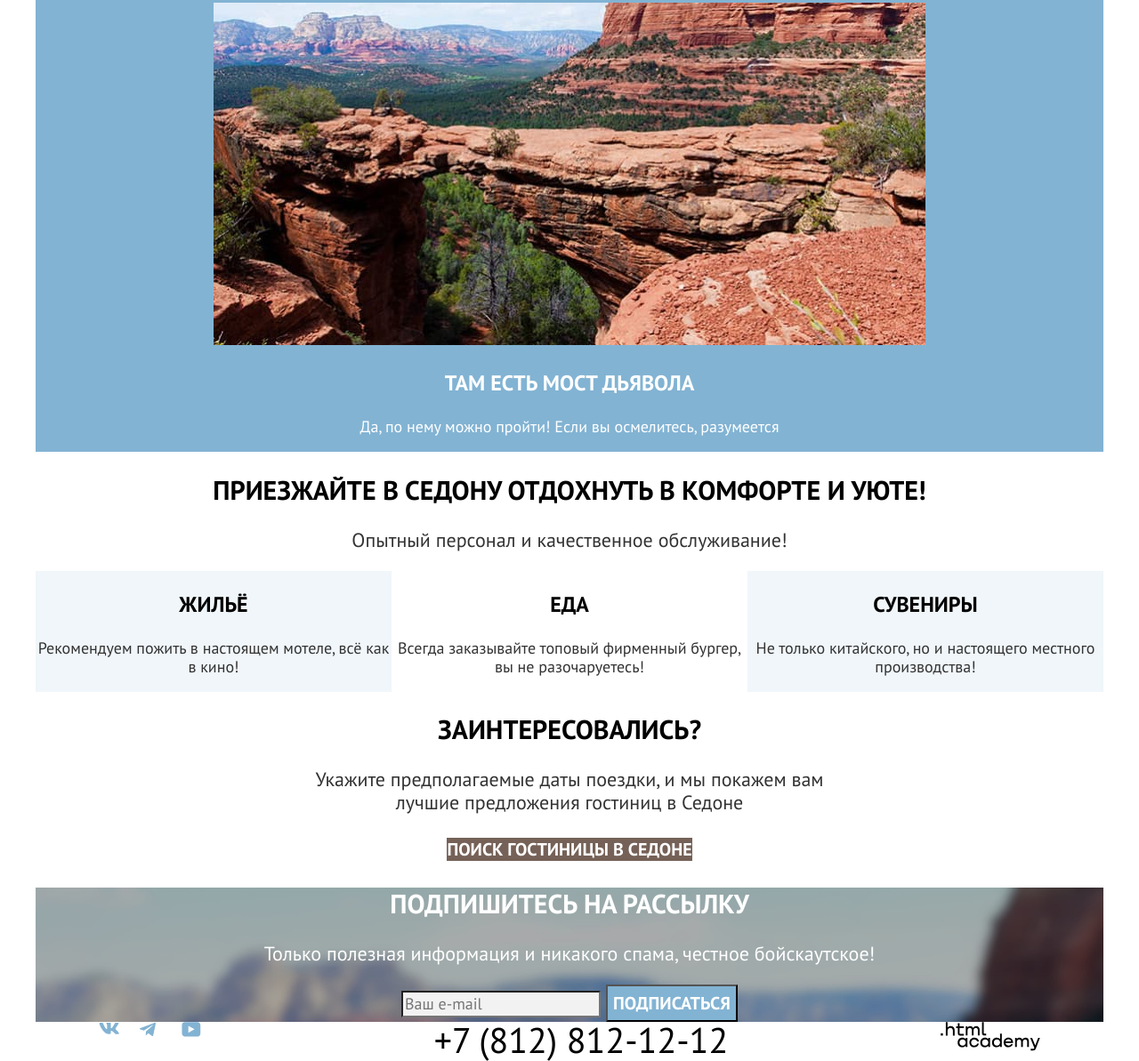
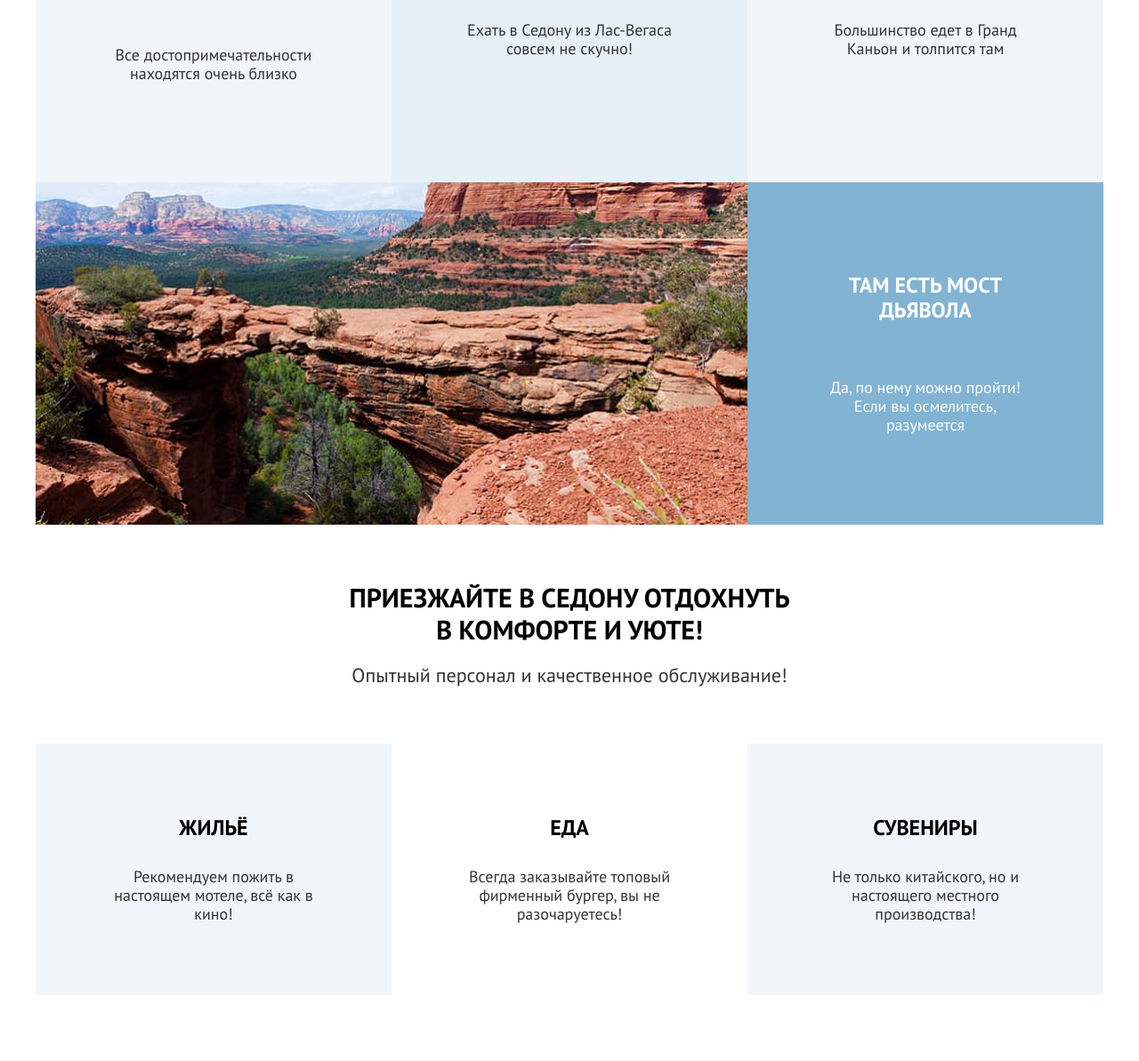
Before and after one commit to htmlacademy-htmlcss/2564453-sedona-2, a plain HTML site: page index.html in a window 1280 px wide. Shown: the part 1370-2563 px from the top of the page at 89% size. Drawn offline with Linux system fonts and the light colour scheme.

Commit message:
дополнительная стилизация

```diff
--- a/index.html
+++ b/index.html
@@ -53,30 +53,36 @@
           <p class="advantage-dsc">Рассмотрим причины, по которым Седона круче, чем Гранд-Каньон!</p>
           <ul class="advantage-list">
             <li class="advantage-item edgy">
+              <div class="advantage-wrap">
                 <h3 class="advantage-item-title">Настоящий городок</h3>
                 <p class="advantage-item-desc edgy">Седона — не аттракцион для туристов, там течёт своя жизнь</p>
-              <figure class="advantages-item-image">
+              </div>
               <img class="sedona-city" src="images/photo-city.jpg" width="800" height="385" alt="Город Седона" />
-              </figure>
             </li>
             <li class="advantage-item">
+              <div class="wrapwrap">
                 <h3 class="advantage-item-title">Небольшая площадь</h3>
                 <p class="advantage-item-desc">Все достопримечательности находятся очень близко</p>
+              </div>
             </li>
             <li class="advantage-item tinted">
+              <div class="wrapwrap">
                 <h3 class="advantage-item-title">Красивая дорога</h3>
                 <p class="advantage-item-desc">Ехать в Седону из Лас-Вегаса совсем не скучно!</p>
+              </div>
             </li>
             <li class="advantage-item">
+              <div class="wrapwrap">
                 <h3 class="advantage-item-title">Мало туристов</h3>
                 <p class="advantage-item-desc">Большинство едет в Гранд Каньон и толпится там</p>
+              </div>
             </li>
             <li class="advantage-item edgy">
-              <figure class="advantages-item-image">
               <img class="devilbridge" src="images/photo-devil.jpg" width="800" height="385" alt="Мост дьявола" />
-              </figure>
+              <div class="advantage-wrap">
                 <h3 class="advantage-item-title">Там есть мост дьявола</h3>
                 <p class="advantage-item-desc edgy">Да, по нему можно пройти! Если вы осмелитесь, разумеется</p>
+              </div>
             </li>
           </ul>
           <section class="cometosedona">
--- a/styles/styles.css
+++ b/styles/styles.css
@@ -53,12 +53,13 @@ body{
   display: flex;
   margin: 0 auto;
   justify-content: space-between;
+  max-height: 64px;
 }
 
 .header-menu{
   display: flex;
   margin: 0;
-  padding-left: 70px;
+  margin-left: 70px;
   gap: 30px;
 }
 
@@ -68,14 +69,17 @@ body{
   list-style: none;
   display: flex;
   gap: 16px;
+  align-items: center;
 }
 
 .user-menu{
   margin: 0;
   padding: 0;
   list-style: none;
-  padding-right: 70px;
+  margin-right: 70px;
   display: flex;
+  align-items: center;
+  gap: 24px;
 }
 
 .navigation-link{
@@ -113,10 +117,9 @@ body{
   line-height: 20px;
   text-decoration: none;
   color: #FFFFFF;
-  text-align: center;
   text-transform: uppercase;
   background-color: #756157;
-  margin-left: 32px;
+  width: 156px;
 }
 
 /*main*/
@@ -126,6 +129,8 @@ body{
   background-size: 100% auto cover;
   background-repeat: no-repeat;
   background-color: #83B3D333;
+  display: block;
+  margin-bottom: 69px;
 }
 
 .hero::after {
@@ -157,44 +162,79 @@ body{
   list-style: none;
   display: flex;
   flex-wrap: wrap;
+  margin-bottom: 64px;
+}
+
+.sedona-city, .devilbridge{
+  display: block;
+}
+
+.advantage-wrap, .advantage-item{
+  display: flex;
+  flex-direction: column;
+  flex-grow: 1;
+  width: 400px;
+  text-align: center;
+  background-color: #83B3D31F;
+}
+
+.advantage-wrap{
+  padding: 102px 85px;
+}
+
+.wrapwrap{
+  display: flex;
+  flex-direction: column;
+  flex-grow: 1;
+  text-align: center;
+  padding: 112px 80px;
 }
 
 .advantage-title{
   font-size: 30px;
-  line-height: 72px;
+  line-height: 36px;
   font-weight: 700;
   text-align: center;
   text-transform: uppercase;
+  margin: 0 auto;
+  width: 620px;
+  margin-bottom: 25px;
 }
 
 .advantage-dsc{
   color: #333333;
   text-align: center;
-}
-
-.advantage-item{
-  text-align: center;
-  background-color: #83B3D31F;
-  flex-grow: 1;
+  margin: 0;
+  margin-bottom: 90px;
 }
 
 .advantage-item-title{
+  display: block;
   font-size: 24px;
   line-height: 28px;
   font-weight: 700;
   text-transform: uppercase;
+  margin: 0;
+  margin-bottom: 62px;
 }
 
 .advantage-item-desc{
+  display: block;
   font-size: 18px;
   line-height: 21px;
   color: #333333;
+  margin: 0;
 }
 
 .advantage-item.edgy{
   background-color: #82B3D3;
   color: #FFFFFF;
-  flex-grow: 3;
+  display: flex;
+  flex-direction: row;
+  padding: 0;
+  width: 100%;
+  flex-grow: 1;
+  align-items: center;
 }
 
 .advantage-item-desc.edgy{
@@ -202,13 +242,18 @@ body{
 }
 
 .advantage-item.tinted{
-  background-color: #83B3D333
+  background-color: #83B3D333;
 }
 
 /*come to sedona - and- reasons*/
 
 .cometosedona{
   text-align: center;
+  align-items: center;
+  display: flex;
+  flex-direction: column;
+  margin: 0;
+  padding: 0;
 }
 
 .cometosedona-title{
@@ -216,10 +261,17 @@ body{
   line-height: 36px;
   font-weight: 700;
   text-transform: uppercase;
+  margin: 0;
+  padding: 0;
+  margin-bottom: 20px;
+  width: 505px;
 }
 
 .cometosedona-desc{
   color: #333333;
+  margin: 0;
+  margin-bottom: 64px;
+  width: 490px;
 }
 
 .reasons-list{
@@ -228,11 +280,14 @@ body{
   padding: 0;
   list-style: none;
   display: flex;
-  flex-wrap: wrap;
+  margin-bottom: 96px;
 }
 
 .reasons-item{
-  max-width: 400px;
+  display: flex;
+  flex-direction: column;
+  width: 400px;
+  padding: 81px 85px;
 }
 
 .reasons-title{
@@ -240,12 +295,19 @@ body{
   line-height: 28px;
   font-weight: 700;
   text-transform: uppercase;
+  margin: 0;
+  padding: 0;
+  display: block;
+  margin-bottom: 30px;
 }
 
 .reasons-desc{
+  display: block;
   font-size: 18px;
   line-height: 21px;
   color: #333333;
+  margin: 0;
+  padding: 0;
 }
 
 .reasons-item.accent{
@@ -255,20 +317,30 @@ body{
 /*search-motel - brown-bottom*/
 
 .search-motel{
+  align-items: center;
   text-align: center;
   width: 592px;
   margin: 0 auto;
+  display: flex;
+  flex-direction: column;
+  margin-bottom: 96px;
 }
 
 .search-motel-title {
+  margin: 0;
+  padding: 0;
   font-size: 30px;
   font-weight: 700;
   line-height: 36px;
   text-transform: uppercase;
+  margin-bottom: 20px;
 }
 
 .search-motel-desc {
   color: #333333;
+  margin: 0;
+  padding: 0;
+  margin-bottom: 54px;
 }
 
 .search-motel-sedona-btn {
@@ -279,6 +351,7 @@ body{
   text-transform: uppercase;
   text-decoration: none;
   color: #FFFFFF;
+  width: 376px;
 }
 
 /*news-letter*/
```
Lines whose indentation alone changed are shown as unchanged.
